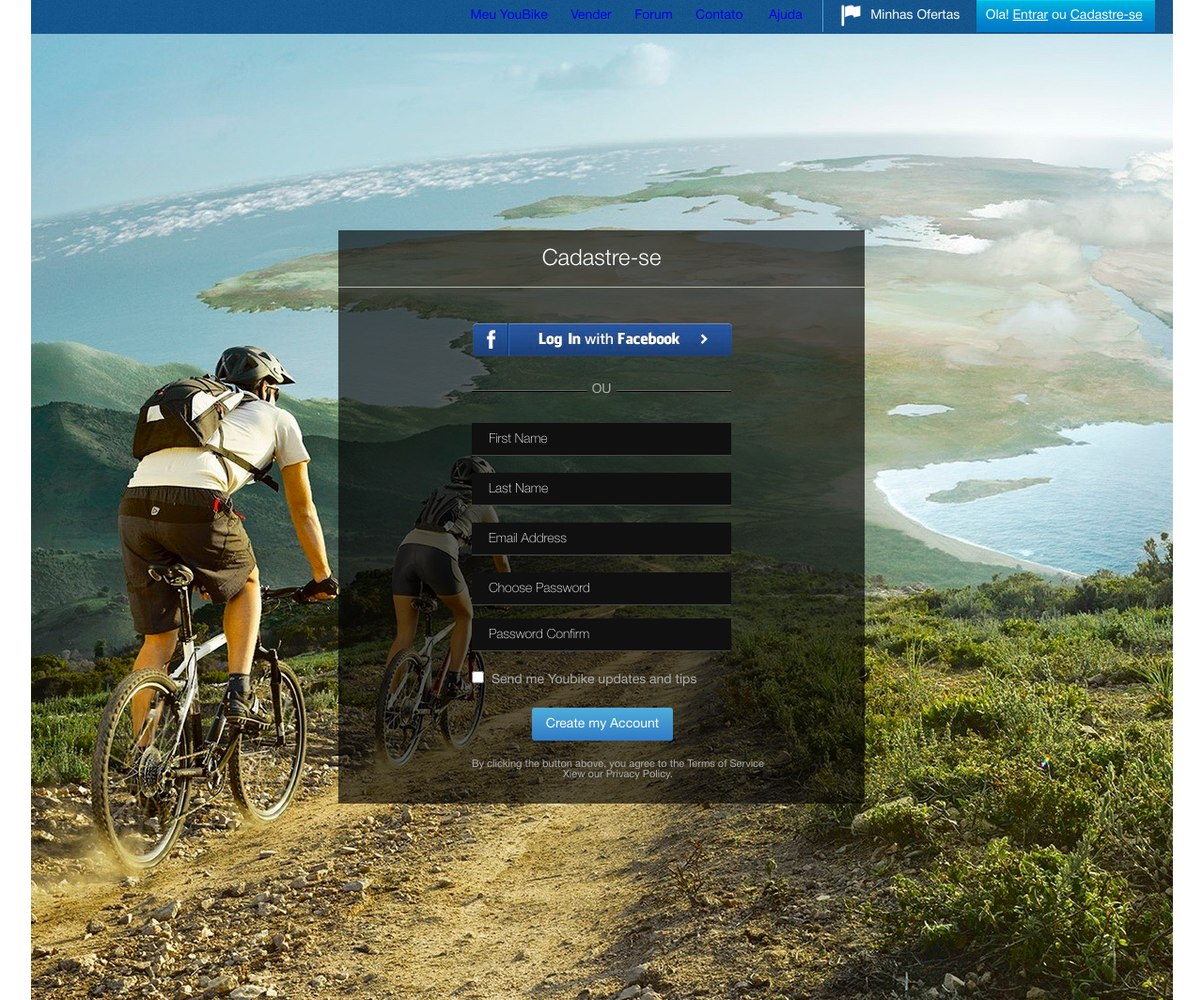
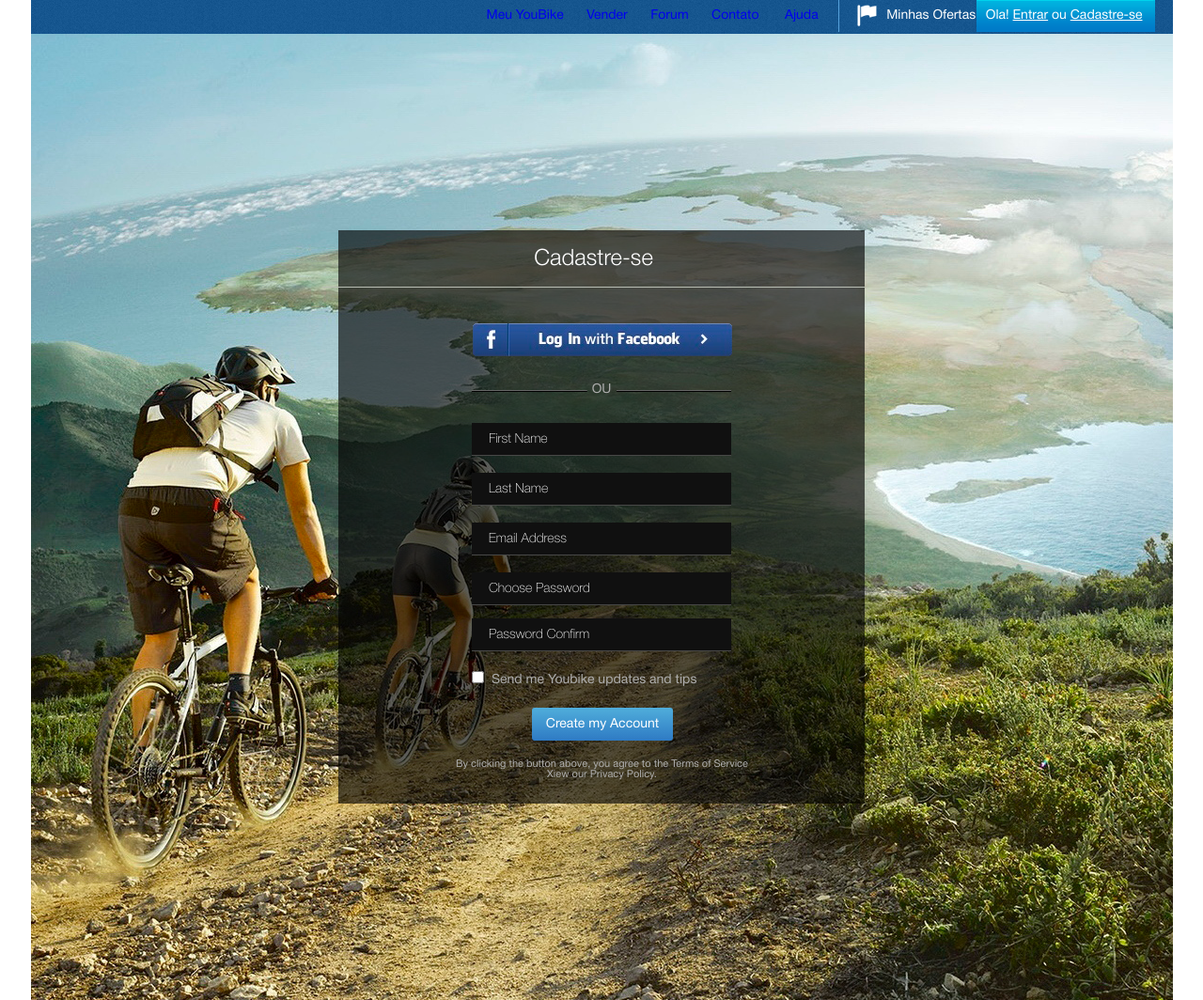
Before and after one commit to v-1390/curses, a PHP site: page /html/hw_5/index.html in a window 1280 px wide. Shown: the whole page at 94% size. Run offline with PHP 8.4, Linux system fonts and the light colour scheme.

Commit message:
Update style.css

```diff
--- a/html/hw_5/style.css
+++ b/html/hw_5/style.css
@@ -215,5 +215,6 @@
 
 
 p:last-child {
+	margin-left: -17px;
 	text-align: center;
 }
```
